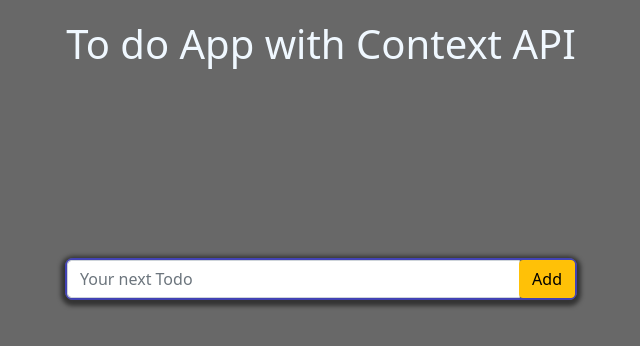
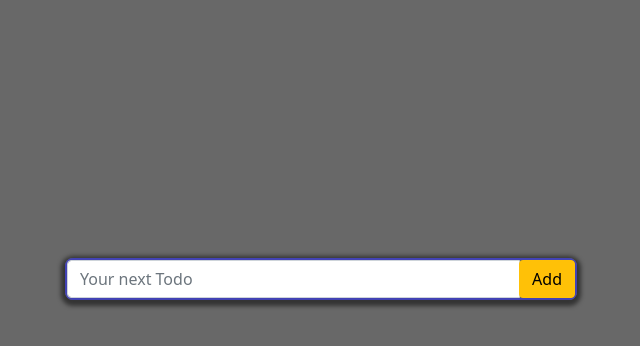
Before and after one commit to devrahul93/ToDoApp-WithContextApi, a React (Create React App) app: page / in a window 1280 px wide. Shown: the top 346 px of the page, without its empty margins (319-959 px from the left). Built offline with nearby package versions, Linux system fonts and the light colour scheme.

Commit message:
removed h1

```diff
--- a/src/App.css
+++ b/src/App.css
@@ -11,7 +11,6 @@ body {
   background-color: rgb(104, 104, 104);
 }
 h1 {
-  text-align: center;
   margin-top: 20px;
   color: aliceblue;
 }
--- a/src/App.js
+++ b/src/App.js
@@ -14,7 +14,7 @@ const App =()=>{
   return(
     <TodoContext.Provider value={{todos,dispatch}}>
       <Container fluid>
-      <h1>To do App with Context API</h1>
+      {/* <h1>To do App with Context API</h1> */}
       <ToDo/>
       <TodoForm/>
       </Container>
```
